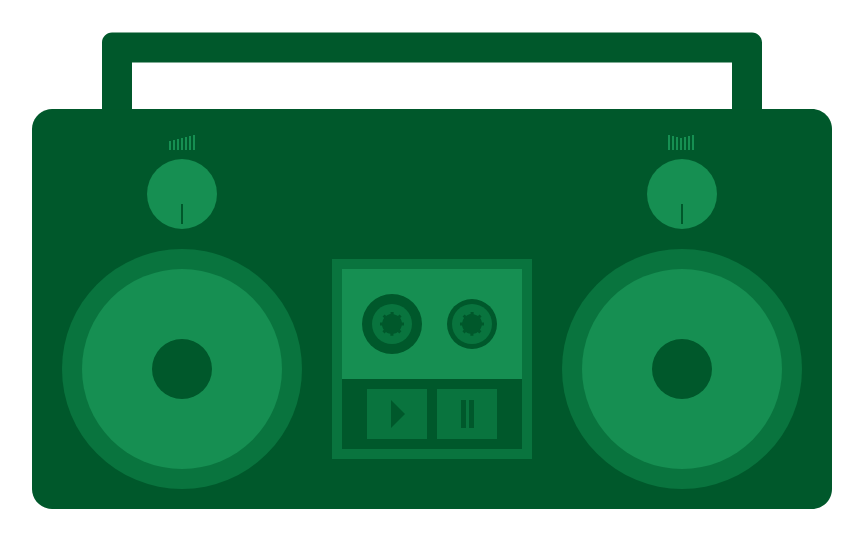
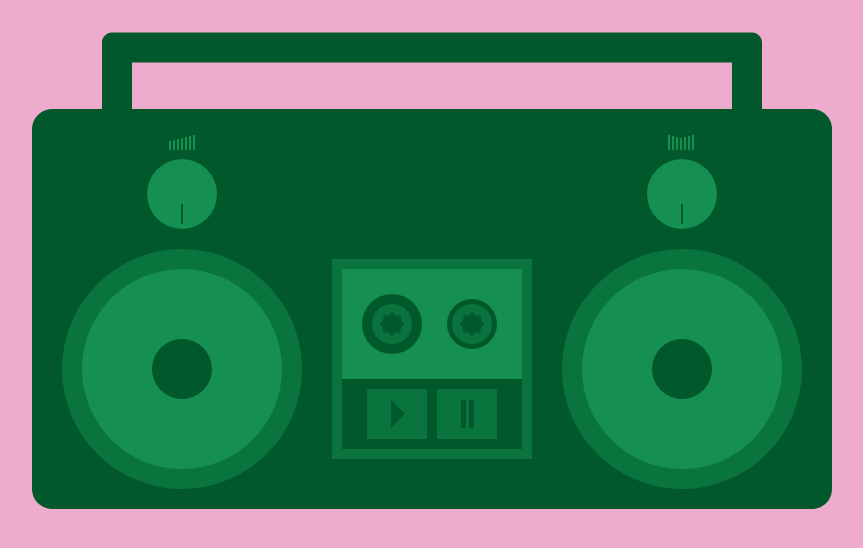
Before and after one commit to roninfrodsham/boombox, a React (Vite) app: page / in a window 1280 px wide. Shown: the top 548 px of the page, without its empty margins (208-1071 px from the left). Built offline with nearby package versions, Linux system fonts and the light colour scheme.

Commit message:
create tapedeck and transport controls components

```diff
--- a/src/components/Boombox.tsx
+++ b/src/components/Boombox.tsx
@@ -2,6 +2,8 @@ import { BoomBody } from "./boombody";
 import { PanIcon } from "./panicon";
 import { Rotary } from "./rotary";
 import { Speaker } from "./speaker";
+import { TapeDeck } from "./tapedeck";
+import { TransportControls } from "./transportcontrols";
 import { VolumeIcon } from "./volumeicon";
 
 function BoomBox() {
@@ -13,38 +15,9 @@ function BoomBox() {
       <VolumeIcon />
       <Rotary xPos={150} />
       <PanIcon />
-      <g>
-        <circle fill="#168F52" cx="650" cy="162" r="35"/>
-        <rect x="649" y="172" fill="#00582B" width="2" height="20"/>
-      </g>
-
-
-      <g>
-        <rect x="300" y="227" fill="#09743E" width="200" height="200"/>
-        <rect x="310" y="237" fill="#168F52" width="180" height="110"/>
-        <rect x="310" y="347" fill="#00582B" width="180" height="70"/>
-        <polygon fill="#09743E" points="365,357 335,357 335,407 365,407 395,407 395,357 	"/>
-        <polygon fill="#09743E" points="435,357 405,357 405,407 435,407 465,407 465,357 	"/>
-        <g>
-          <circle fill="#00582B" cx="360" cy="292" r="30"/>
-          <circle fill="#09743E" cx="360" cy="292" r="20"/>
-          <path fill="#00582B" d="M372,293.5v-3h-2.1c-0.2-1.6-0.9-3.1-1.8-4.4l1.5-1.5l-2.1-2.1l-1.5,1.5c-1.3-0.9-2.8-1.6-4.4-1.8V280h-3
-            v2.1c-1.6,0.2-3.1,0.9-4.4,1.8l-1.5-1.5l-2.1,2.1l1.5,1.5c-0.9,1.3-1.6,2.8-1.8,4.4H348v3h2.1c0.2,1.6,0.9,3.1,1.8,4.4l-1.5,1.5
-            l2.1,2.1l1.5-1.5c1.3,0.9,2.8,1.6,4.4,1.8v2.1h3v-2.1c1.6-0.2,3.1-0.9,4.4-1.8l1.5,1.5l2.1-2.1l-1.5-1.5c0.9-1.3,1.6-2.8,1.8-4.4
-            H372z"/>
-        </g>
-        <circle fill="#00582B" cx="440" cy="292" r="25"/>
-        <circle fill="#09743E" cx="440" cy="292" r="20"/>
-        <path fill="#00582B" d="M452,293.5v-3h-2.1c-0.2-1.6-0.9-3.1-1.8-4.4l1.5-1.5l-2.1-2.1l-1.5,1.5c-1.3-0.9-2.8-1.6-4.4-1.8V280h-3
-          v2.1c-1.6,0.2-3.1,0.9-4.4,1.8l-1.5-1.5l-2.1,2.1l1.5,1.5c-0.9,1.3-1.6,2.8-1.8,4.4H428v3h2.1c0.2,1.6,0.9,3.1,1.8,4.4l-1.5,1.5
-          l2.1,2.1l1.5-1.5c1.3,0.9,2.8,1.6,4.4,1.8v2.1h3v-2.1c1.6-0.2,3.1-0.9,4.4-1.8l1.5,1.5l2.1-2.1l-1.5-1.5c0.9-1.3,1.6-2.8,1.8-4.4
-          H452z"/>
-        <polygon fill="#00582B" points="359,368 359,396 373,382 	"/>
-        <rect x="429" y="368" fill="#00582B" width="5" height="28"/>
-        <rect x="437" y="368" fill="#00582B" width="5" height="28"/>
-      </g>
-
-
+      <Rotary xPos={650} />
+      <TransportControls />
+      <TapeDeck />
     </svg>
   );
 }
--- a/src/components/boombody.tsx
+++ b/src/components/boombody.tsx
@@ -3,6 +3,7 @@ function BoomBody() {
     <g>
       <path fill="#00582B" d="M800,457c0,11-9,20-20,20H20c-11,0-20-9-20-20V97c0-11,9-20,20-20h760c11,0,20,9,20,20V457z"/>
       <path fill="#00582B" d="M720,0.5H80c-5.5,0-10,4.5-10,10v5v5v57h30v-47h600v47h30v-57v-5v-5C730,5,725.5,0.5,720,0.5z"/>
+      <rect x="300" y="227" fill="#09743E" width="200" height="200"/>
     </g>
   )
 }
--- /dev/null
+++ b/src/components/tapedeck.tsx
@@ -0,0 +1,23 @@
+function TapeDeck() {
+  return (
+    <g>
+      <rect x="310" y="237" fill="#168F52" width="180" height="110"/>
+      <g>
+        <circle fill="#00582B" cx="360" cy="292" r="30"/>
+        <circle fill="#09743E" cx="360" cy="292" r="20"/>
+        <path fill="#00582B" d="M372,293.5v-3h-2.1c-0.2-1.6-0.9-3.1-1.8-4.4l1.5-1.5l-2.1-2.1l-1.5,1.5c-1.3-0.9-2.8-1.6-4.4-1.8V280h-3
+          v2.1c-1.6,0.2-3.1,0.9-4.4,1.8l-1.5-1.5l-2.1,2.1l1.5,1.5c-0.9,1.3-1.6,2.8-1.8,4.4H348v3h2.1c0.2,1.6,0.9,3.1,1.8,4.4l-1.5,1.5
+          l2.1,2.1l1.5-1.5c1.3,0.9,2.8,1.6,4.4,1.8v2.1h3v-2.1c1.6-0.2,3.1-0.9,4.4-1.8l1.5,1.5l2.1-2.1l-1.5-1.5c0.9-1.3,1.6-2.8,1.8-4.4
+          H372z"/>
+      </g>
+      <circle fill="#00582B" cx="440" cy="292" r="25"/>
+      <circle fill="#09743E" cx="440" cy="292" r="20"/>
+      <path fill="#00582B" d="M452,293.5v-3h-2.1c-0.2-1.6-0.9-3.1-1.8-4.4l1.5-1.5l-2.1-2.1l-1.5,1.5c-1.3-0.9-2.8-1.6-4.4-1.8V280h-3
+        v2.1c-1.6,0.2-3.1,0.9-4.4,1.8l-1.5-1.5l-2.1,2.1l1.5,1.5c-0.9,1.3-1.6,2.8-1.8,4.4H428v3h2.1c0.2,1.6,0.9,3.1,1.8,4.4l-1.5,1.5
+        l2.1,2.1l1.5-1.5c1.3,0.9,2.8,1.6,4.4,1.8v2.1h3v-2.1c1.6-0.2,3.1-0.9,4.4-1.8l1.5,1.5l2.1-2.1l-1.5-1.5c0.9-1.3,1.6-2.8,1.8-4.4
+        H452z"/>
+    </g>
+  )
+}
+
+export { TapeDeck }
--- /dev/null
+++ b/src/components/transportcontrols.tsx
@@ -0,0 +1,14 @@
+function TransportControls() {
+  return (
+    <g>
+      <rect x="310" y="347" fill="#00582B" width="180" height="70"/>
+      <polygon fill="#09743E" points="365,357 335,357 335,407 365,407 395,407 395,357 	"/>
+      <polygon fill="#09743E" points="435,357 405,357 405,407 435,407 465,407 465,357 	"/>
+      <rect x="429" y="368" fill="#00582B" width="5" height="28"/>
+      <rect x="437" y="368" fill="#00582B" width="5" height="28"/>
+      <polygon fill="#00582B" points="359,368 359,396 373,382 	"/>
+    </g>
+  )
+}
+
+export { TransportControls }
--- a/src/index.css
+++ b/src/index.css
@@ -1,13 +1,5 @@
 body {
-  margin: 0;
-  font-family: -apple-system, BlinkMacSystemFont, 'Segoe UI', 'Roboto', 'Oxygen',
-    'Ubuntu', 'Cantarell', 'Fira Sans', 'Droid Sans', 'Helvetica Neue',
-    sans-serif;
+  background-color: #EEABCE;
   -webkit-font-smoothing: antialiased;
   -moz-osx-font-smoothing: grayscale;
 }
-
-code {
-  font-family: source-code-pro, Menlo, Monaco, Consolas, 'Courier New',
-    monospace;
-}
```
